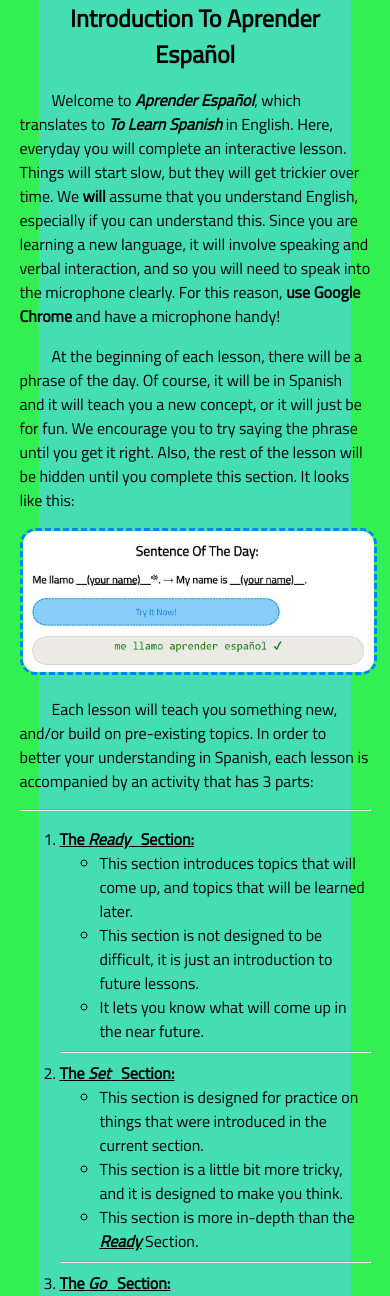
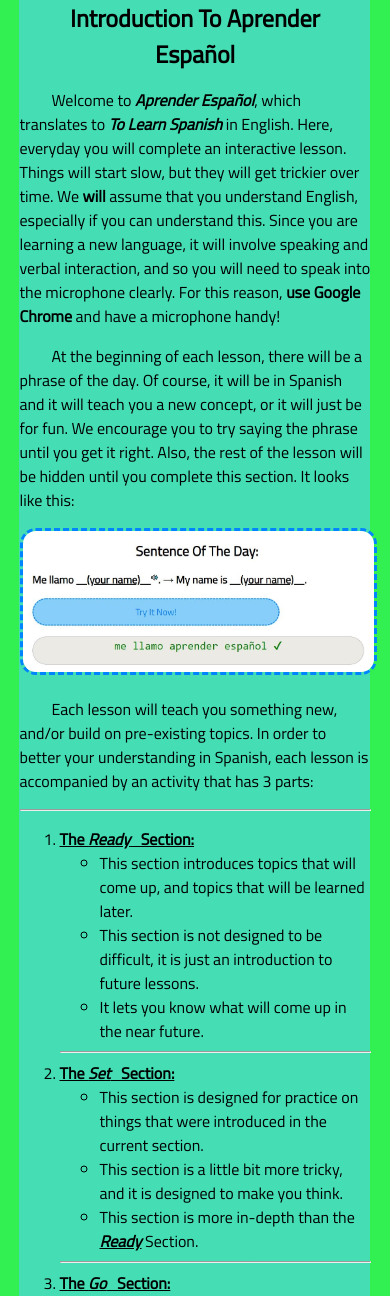
Before and after one commit to Mahdi03/mahdi.github.dev, a PHP site: the page made by DaMahdi03/Ayman_Studios/Aprender_Español/intro.html in a window 390 px wide. Shown: the top 1296 px of the page. Run offline with PHP 8.4, Linux system fonts and the light colour scheme.

Commit message:
Changed The Background Of The Website To A Gradient Of Three Colors, It Gives More Of A Modern Approach/View

```diff
--- a/DaMahdi03/Ayman_Studios/Aprender_Español/theme.css
+++ b/DaMahdi03/Ayman_Studios/Aprender_Español/theme.css
@@ -27,6 +27,9 @@
         width: 75%;
         font-size: 1.75em;
     }
+    html {
+        background-image: linear-gradient( to right, rgb(50, 240, 82) 10%, rgba(105, 203, 208, 0.65) 10%, rgba(105, 203, 208, 0.65) 90%, rgb(50, 240, 82) 90%);
+    }
     img {
         border-radius: 3em;
     }
@@ -38,6 +41,9 @@
         margin: 0 auto;
         width: 75%;
         font-size: 1.75em;
+    }
+    html {
+        background-image: linear-gradient( to right, rgb(50, 240, 82) 10%, rgba(105, 203, 208, 0.65) 10%, rgba(105, 203, 208, 0.65) 90%, rgb(50, 240, 82) 90%);
     }
     img {
         border-radius: 3em;
@@ -54,6 +60,9 @@
         width: 90%;
         font-size: 1em;
     }
+    html {
+        background-image: linear-gradient( to right, rgb(50, 240, 82) 5%, rgba(105, 203, 208, 0.65) 5%, rgba(105, 203, 208, 0.65) 95%, rgb(50, 240, 82) 95%);
+    }
     img {
         border-radius: 1em;
     }
@@ -65,6 +74,9 @@
         margin: 0 auto;
         width: 90%;
         font-size: 1em;
+    }
+    html {
+        background-image: linear-gradient( to right, rgb(50, 240, 82) 5%, rgba(105, 203, 208, 0.65) 5%, rgba(105, 203, 208, 0.65) 95%, rgb(50, 240, 82) 95%);
     }
     img {
         border-radius: 1em;
@@ -83,7 +95,6 @@ body {
 
 html {
     background-color: rgb(0, 255, 128);
-    background-image: linear-gradient( to right, rgb(50, 240, 82) 10%, rgba(105, 203, 208, 0.65) 10%, rgba(105, 203, 208, 0.65) 90%, rgb(50, 240, 82) 90%);
 }
 
 form {
```
